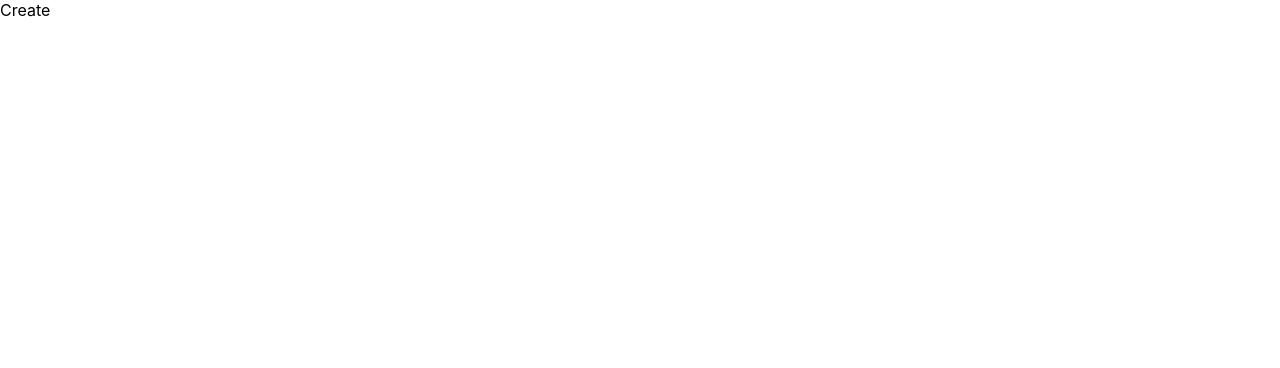
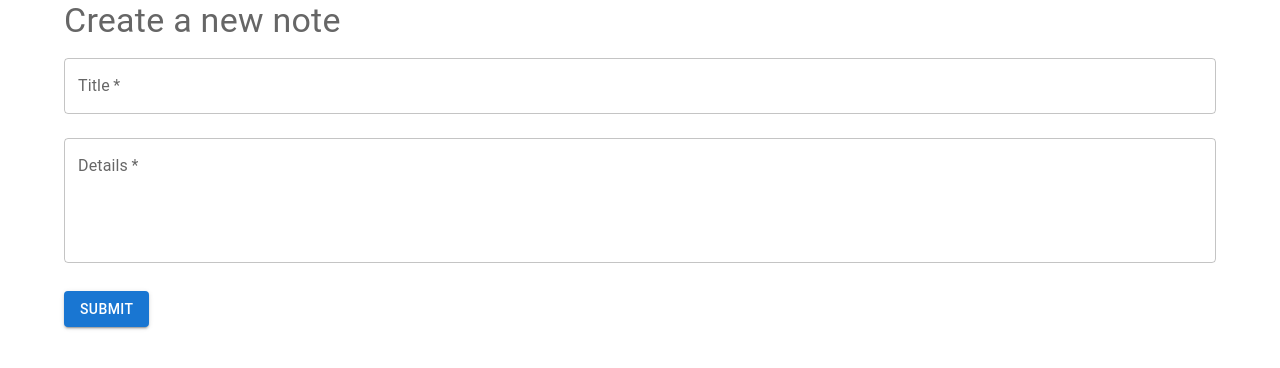
Before and after one commit to touhidalam09/learningMaterial-UI, a React (Create React App) app: page /create in a window 1280 px wide. Shown: the top 368 px of the page. Built offline with nearby package versions, Linux system fonts and the light colour scheme.

Commit message:
create file design

```diff
--- a/package.json
+++ b/package.json
@@ -11,6 +11,7 @@
     "@testing-library/jest-dom": "^5.14.1",
     "@testing-library/react": "^11.2.7",
     "@testing-library/user-event": "^12.8.3",
+    "material-icons": "^1.7.0",
     "react": "^17.0.2",
     "react-dom": "^17.0.2",
     "react-router-dom": "^5.3.0",
--- a/src/pages/Creact.jsx
+++ b/src/pages/Creact.jsx
@@ -1,10 +1,44 @@
+import { makeStyles } from '@material-ui/styles'
+import { Button, Container, TextField, Typography } from '@mui/material'
+import { Box } from '@mui/system'
 import React from 'react'
 
+const useStyles = makeStyles({
+    textField: {
+        display: 'block',
+        marginBottom: "20px"
+    }
+})
+
 function Creact() {
+    const classes = useStyles()
     return (
-        <div>
-           Create
-        </div>
+        <Container>
+            <Typography variant="h4" color="textSecondary">Create a new note</Typography>
+            <Box component="form" noValidate autoComplete="off">
+                <div className={classes.textField}>
+                    <TextField
+                        variant="outlined"
+                        label="Title"
+                        required
+                        fullWidth
+                        margin="normal"
+                    />
+                    <TextField
+                        variant="outlined"
+                        label="Details"
+                        required
+                        multiline
+                        rows={4}
+                        fullWidth
+                        margin="normal"
+                    />
+                </div>
+                <div>
+                    <Button type="submit" variant="contained" >Submit</Button>
+                </div>
+            </Box>
+        </Container>
     )
 }
 
```
Also changed, not shown: 1 other file (tests, documents, lock files or other folders).
